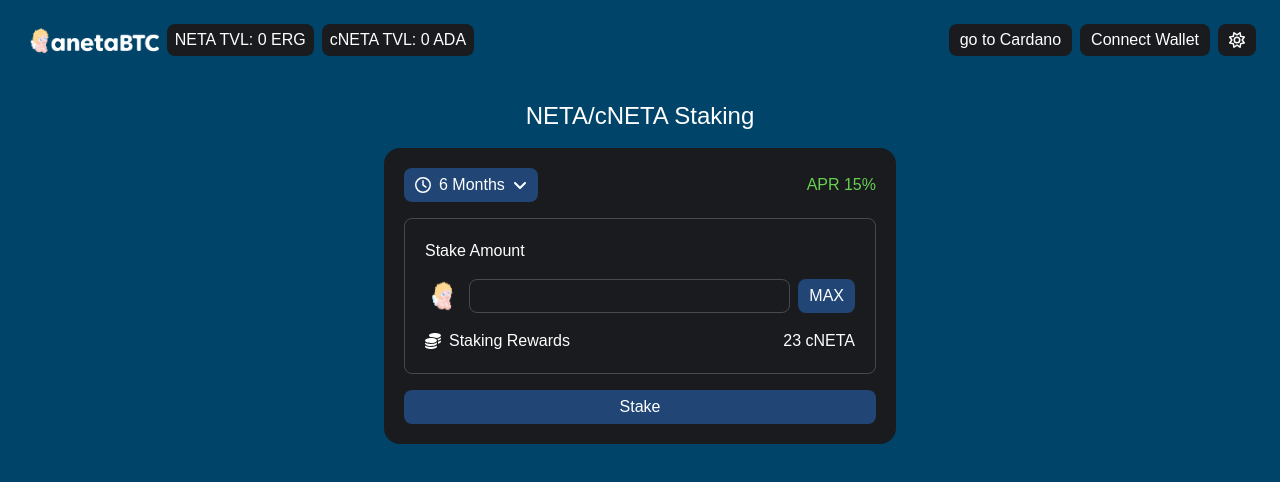
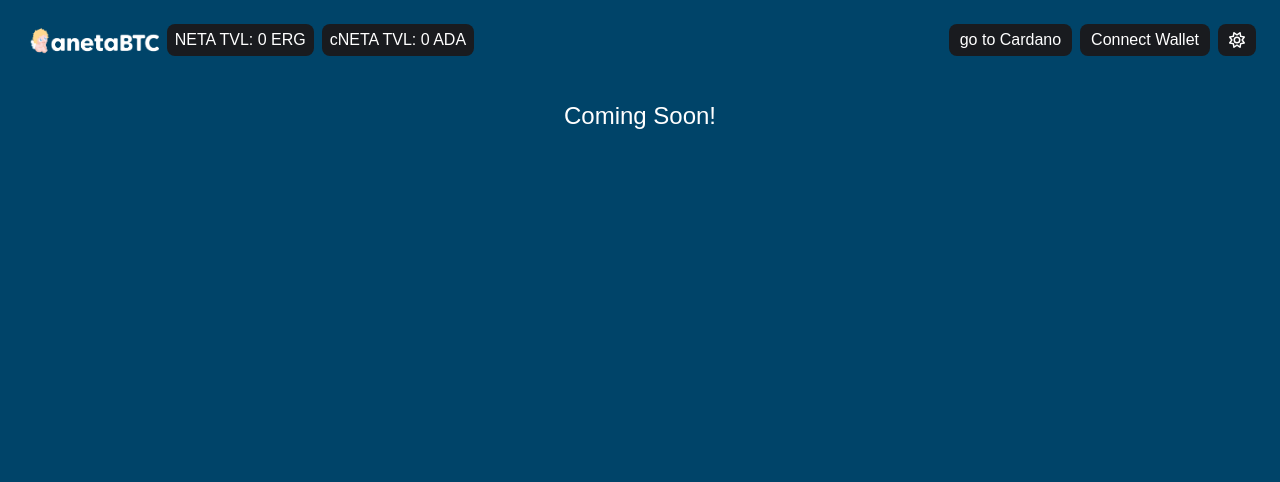
Before and after one commit to andrehafner/anetabtc.io, a Next.js app: page /ergo in a window 1280 px wide. Shown: the top 482 px of the page. Built offline with nearby package versions, Linux system fonts and the light colour scheme.

Commit message:
separate effect on cardano/ergo

```diff
--- a/components/StakeErgo/index.tsx
+++ b/components/StakeErgo/index.tsx
@@ -74,9 +74,9 @@
     <div className="w-full p-5 flex justify-center">
       <div className="max-w-lg w-full flex flex-col items-center justify-center">
         {/* Title */}
-        <span className="w-fit text-2xl">NETA/cNETA Staking</span>
+        <span className="w-fit text-2xl">Coming Soon!</span>
         {/* Staking box */}
-        <RenderContentBox></RenderContentBox>
+        {/* <RenderContentBox></RenderContentBox> */}
       </div>
     </div>
   );
--- a/layouts/Layout.tsx
+++ b/layouts/Layout.tsx
@@ -13,7 +13,6 @@
         <link rel="icon" href="/favicon.ico"></link>
         <title>anetBTC Staking Platform</title>
       </Head>
-      <Header></Header>
       {children}
     </div>
   );
--- a/pages/_app.tsx
+++ b/pages/_app.tsx
@@ -2,17 +2,14 @@
 import type { AppProps } from "next/app";
 import { Provider, useDispatch } from "react-redux";
 import { store } from "@services/store";
-import InitEffect from "@layouts/InitEffect";
 import Layout from "@layouts/Layout";
 
 function MyApp({ Component, pageProps }: AppProps) {
   return (
     <Provider store={store}>
-      <InitEffect>
-        <Layout>
-          <Component {...pageProps} />
-        </Layout>
-      </InitEffect>
+      <Layout>
+        <Component {...pageProps} />
+      </Layout>
     </Provider>
   );
 }
--- a/pages/cardano.tsx
+++ b/pages/cardano.tsx
@@ -1,5 +1,14 @@
+import Header from "@components/Header";
 import StakeCardano from "@components/StakeCardano";
+import InitCardano from "@layouts/InitCardano";
 
 export default function Cardano() {
-  return <StakeCardano></StakeCardano>;
+  return (
+    <InitCardano>
+      <>
+        <Header></Header>
+        <StakeCardano></StakeCardano>
+      </>
+    </InitCardano>
+  );
 }
--- a/pages/ergo.tsx
+++ b/pages/ergo.tsx
@@ -1,5 +1,14 @@
-import StakeCardano from "@components/StakeCardano";
+import InitCardano from "@layouts/InitCardano";
+import StakeErgo from "@components/StakeErgo";
+import Header from "@components/Header";
 
-export default function Cardano() {
-  return <StakeCardano></StakeCardano>;
+export default function Ergo() {
+  return (
+    <InitCardano>
+      <>
+        <Header></Header>
+        <StakeErgo></StakeErgo>
+      </>
+    </InitCardano>
+  );
 }
--- a/pages/index.tsx
+++ b/pages/index.tsx
@@ -13,7 +13,7 @@
                 Stake cNETA on Cardano
               </button>
             </Link>
-            <Link href="/cardano">
+            <Link href="/ergo">
               <button className="button clickable py-1 rounded-lg w-full">
                 Stake NETA on Ergo
               </button>
```
Also changed, not shown: layouts/InitCardano.tsx (renamed from layouts/InitEffect.tsx).
